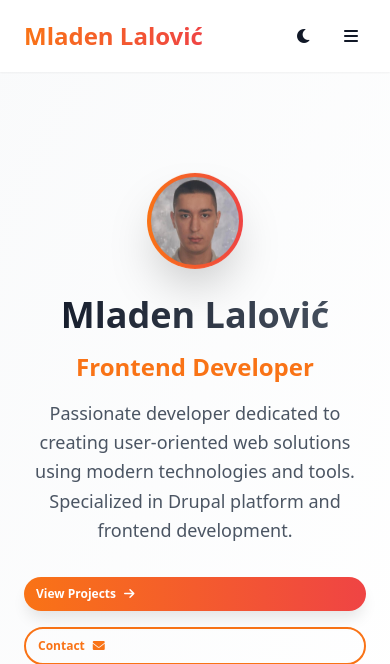
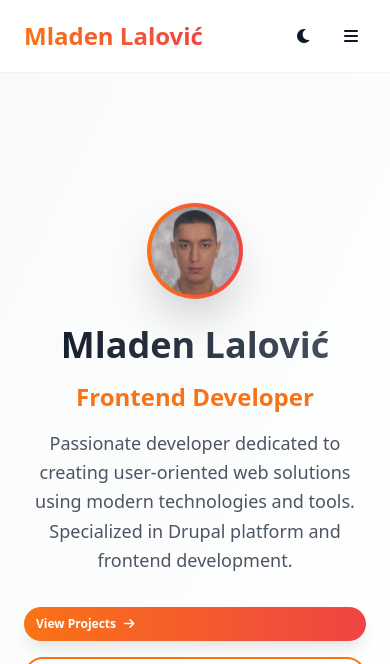
Before and after one commit to lalovic01/portfolio, a plain HTML site: page index.html in a window 390 px wide. Shown: the top 664 px of the page. Drawn offline with nearby package versions, Linux system fonts and the light colour scheme.

Commit message:
fix bugs

```diff
--- a/script.js
+++ b/script.js
@@ -322,12 +322,48 @@ function loadProjectsWithAnimation() {
   }, 1500);
 }
 
+function adjustHeroSpacing() {
+  const header = document.querySelector("header");
+  const heroSection = document.getElementById("home");
+
+  if (header && heroSection) {
+    const headerHeight = header.offsetHeight;
+    const viewportHeight = window.innerHeight;
+    const isMobile = window.innerWidth <= 768;
+
+    let safePadding;
+
+    if (isMobile) {
+      safePadding = headerHeight + 40;
+      if (window.innerWidth <= 360) {
+        safePadding = headerHeight + 60;
+      }
+    } else {
+      safePadding = headerHeight + 20;
+    }
+
+    heroSection.style.paddingTop = `${safePadding}px`;
+
+    const heroAvatar = heroSection.querySelector(".hero-avatar");
+    if (heroAvatar && isMobile) {
+      heroAvatar.style.marginTop = "1.5rem";
+    }
+  }
+}
+
+document.addEventListener("DOMContentLoaded", adjustHeroSpacing);
+window.addEventListener("resize", adjustHeroSpacing);
+window.addEventListener("orientationchange", () => {
+  setTimeout(adjustHeroSpacing, 200);
+});
+
 document.addEventListener("DOMContentLoaded", () => {
   loadingManager.showPageLoader();
 
   new ImageLoader();
 
   setTimeout(() => {
+    adjustHeroSpacing();
     loadingManager.hidePageLoader();
     loadSkillsWithAnimation();
     loadProjectsWithAnimation();
--- a/style.css
+++ b/style.css
@@ -1001,36 +1001,85 @@ footer .social-link:hover {
 }
 
 #home {
-  padding-top: 5rem;
+  padding-top: 6rem; /* Base padding */
   min-height: 100vh;
   display: flex;
   align-items: center;
   justify-content: center;
 }
 
-@media (min-width: 768px) {
+@media (max-width: 480px) {
   #home {
-    padding-top: 3rem;
+    padding-top: 8rem; /* More padding for small phones */
+    min-height: calc(100vh - 1rem);
+  }
+
+  .hero-avatar {
+    margin-top: 1rem; /* More space from header */
   }
 }
 
-@media (min-width: 768px) and (max-width: 1024px) {
+@media (max-width: 390px) {
+  #home {
+    padding-top: 9rem; /* Even more padding for very small phones */
+  }
+
+  .hero-avatar {
+    margin-top: 1.5rem;
+  }
+}
+
+@media (max-width: 360px) {
+  #home {
+    padding-top: 10rem;
+  }
+}
+
+@media (max-width: 414px) and (max-height: 896px) {
+  #home {
+    padding-top: 8.5rem;
+  }
+}
+
+@media (max-width: 375px) and (max-height: 812px) {
+  #home {
+    padding-top: 9rem;
+  }
+}
+
+@media (max-width: 375px) and (max-height: 667px) {
+  #home {
+    padding-top: 8rem;
+  }
+}
+
+@media (min-width: 481px) and (max-width: 768px) {
+  #home {
+    padding-top: 5rem;
+  }
+
+  .hero-avatar {
+    margin-top: 0.5rem;
+  }
+}
+
+@media (min-width: 769px) and (max-width: 1024px) {
   #home {
     padding-top: 4rem;
   }
 
   .hero-avatar {
-    margin-top: 1rem;
+    margin-top: 0.5rem;
   }
 }
 
-@media (min-width: 1024px) {
+@media (min-width: 1025px) {
   #home {
     padding-top: 3.5rem;
   }
 
   .hero-avatar {
-    margin-top: 0.5rem;
+    margin-top: 0.25rem;
   }
 }
 
@@ -1040,32 +1089,31 @@ footer .social-link:hover {
   position: relative;
 }
 
-@media (max-width: 640px) {
+@supports (padding-top: env(safe-area-inset-top)) {
   #home {
-    padding-top: 6rem;
-    min-height: calc(100vh - 2rem);
+    padding-top: calc(6rem + env(safe-area-inset-top));
   }
 
-  .hero-avatar {
-    margin-top: 0.5rem;
-  }
-}
-
-@media (max-width: 480px) {
-  #home {
-    padding-top: 5.5rem;
-  }
-
-  .hero-avatar {
-    margin-top: 0.25rem;
-  }
-
-  #home .text-center.max-w-4xl {
-    padding-top: 1rem;
+  @media (max-width: 480px) {
+    #home {
+      padding-top: calc(8rem + env(safe-area-inset-top));
+    }
   }
 }
 
 header {
   z-index: 50;
   height: auto;
+  min-height: 4rem;
 }
+
+@media (max-width: 480px) {
+  header {
+    min-height: 4.5rem;
+  }
+
+  header .container {
+    padding-top: 1rem;
+    padding-bottom: 1rem;
+  }
+}
```
